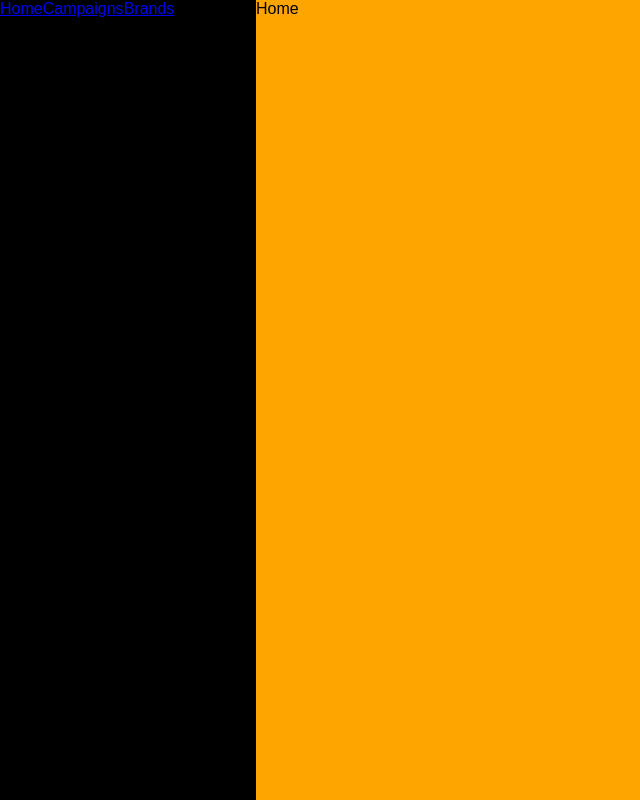
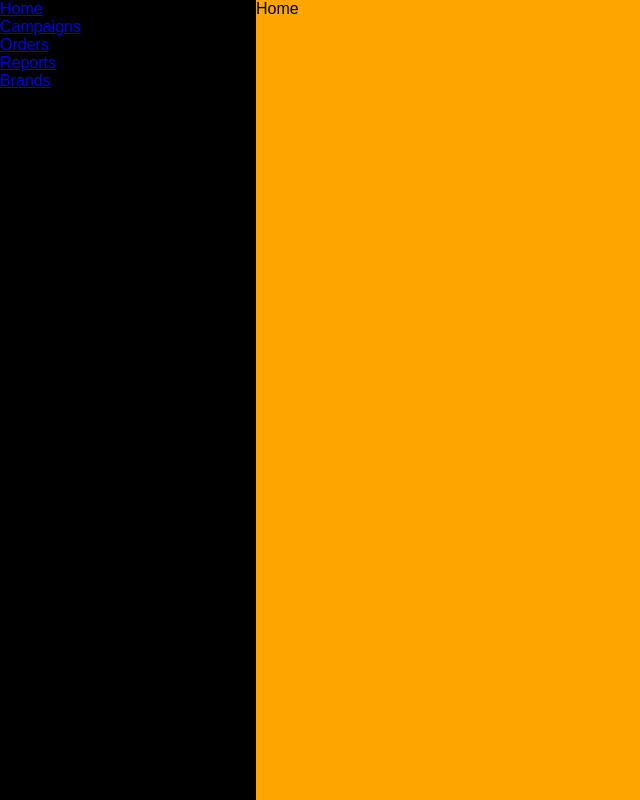
Before and after one commit to malcodeman/admin-template, a React (Create React App) app: page / in a window 1280 px wide. Shown: the whole page, without its empty margins (0-640 px from the left). Built offline with nearby package versions, Linux system fonts and the light colour scheme; no server answers; sample sign-in values are in the browser's storage.

Commit message:
Adds more routes

```diff
--- a/src/App.css
+++ b/src/App.css
@@ -1,4 +1,4 @@
-body{
-    margin: 0;
-    font-family: sans-serif;
+body {
+  margin: 0;
+  font-family: sans-serif;
 }
--- a/src/App.js
+++ b/src/App.js
@@ -22,6 +22,8 @@ const Wrapper = styled.div`
 const Sidebar = styled.aside`
   grid-area: sidebar;
   background-color: black;
+  display: flex;
+  flex-direction: column;
 `;
 
 const Main = styled.main`
@@ -47,16 +49,17 @@ class App extends Component {
         <Sidebar>
           <Link to="/">Home</Link>
           <Link to="/campaigns">Campaigns</Link>
+          <Link to="/orders">Orders</Link>
+          <Link to="/reports">Reports</Link>
           <Link to="/brands">Brands</Link>
         </Sidebar>
-
         <Main>
           {routes.map((route, index) => (
             <Route
               key={index}
               path={route.path}
               exact={route.exact}
-              component={route.main}
+              component={route.component}
             />
           ))}
         </Main>
--- /dev/null
+++ b/src/Orders/Orders.js
@@ -0,0 +1,10 @@
+import React, { Component } from "react";
+import styled from "styled-components";
+
+class Orders extends Component {
+  render() {
+    return <div>Orders</div>;
+  }
+}
+
+export default Orders;
--- /dev/null
+++ b/src/Reports/Reports.js
@@ -0,0 +1,10 @@
+import React, { Component } from "react";
+import styled from "styled-components";
+
+class Reports extends Component {
+  render() {
+    return <div>Reports</div>;
+  }
+}
+
+export default Reports;
--- a/src/Routes/routes_sidebar.js
+++ b/src/Routes/routes_sidebar.js
@@ -1,19 +1,29 @@
 import Home from "../Home/Home";
 import Campaigns from "../Campaigns/Campaigns";
+import Orders from "../Orders/Orders";
+import Reports from "../Reports/Reports";
 import Brands from "../Brands/Brands";
 
 export default [
   {
     path: "/",
-    exact: true,
-    main: Home
+    component: Home,
+    exact: true
   },
   {
     path: "/campaigns",
-    main: Campaigns
+    component: Campaigns
+  },
+  {
+    path: "/orders",
+    component: Orders
+  },
+  {
+    path: "/reports",
+    component: Reports
   },
   {
     path: "/brands",
-    main: Brands
+    component: Brands
   }
 ];
```
